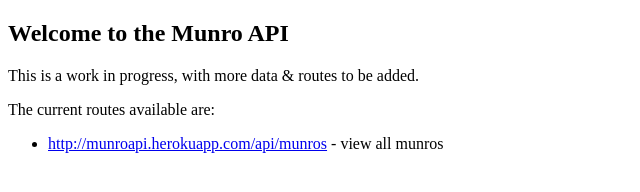
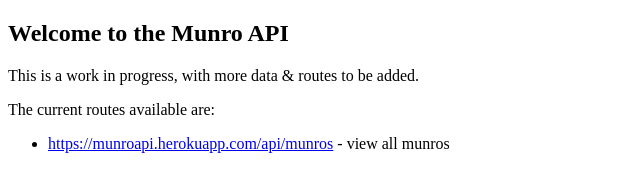
Before and after one commit to tannyque/munro_api, a website: page public/index.html in a window 1280 px wide. Shown: the full height of the page, 0-640 px from the left. Drawn offline with Linux system fonts and the light colour scheme.

Commit message:
fixed html link bug in the index

```diff
--- a/public/index.html
+++ b/public/index.html
@@ -13,7 +13,7 @@
     <p>This is a work in progress, with more data & routes to be added.</p>
     <p>The current routes available are:</p>
     <ul>
-    <li><a href="http://munros.herokuapp.com/api/munros">http://munroapi.herokuapp.com/api/munros</a> - view all munros</li>
+    <li><a href="https://munroapi.herokuapp.com/api/munros">https://munroapi.herokuapp.com/api/munros</a> - view all munros</li>
 
 </body>
 </html>
```
